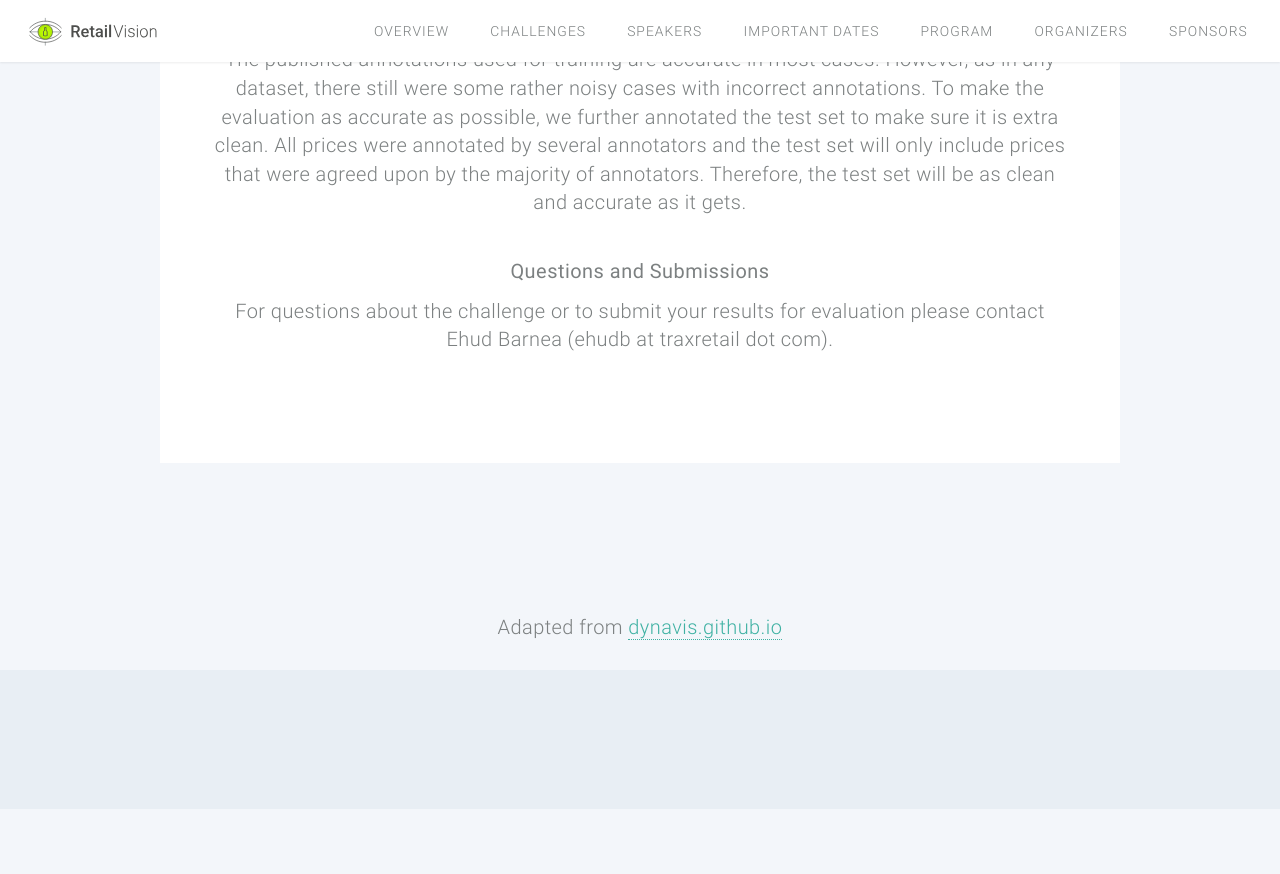
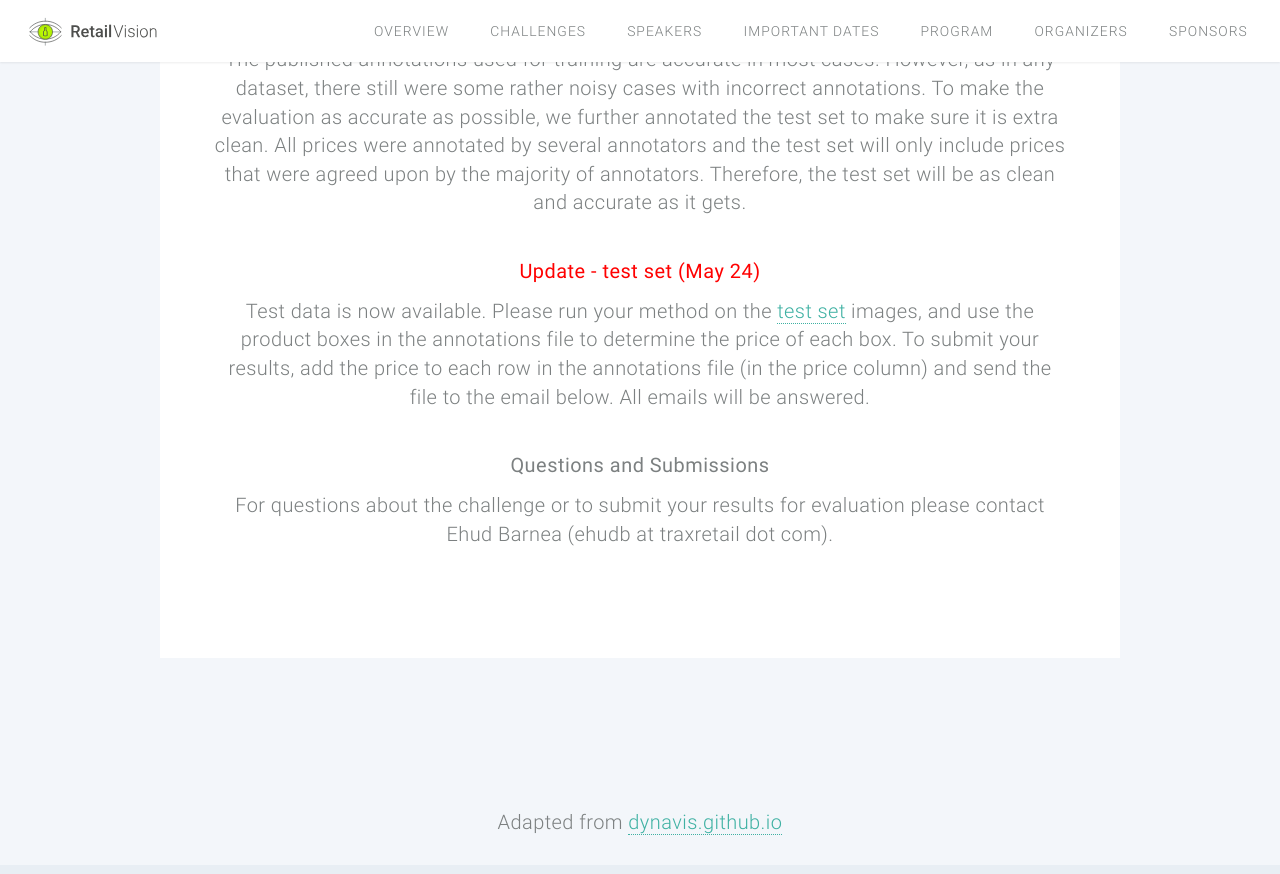
Before and after one commit to retailvisionworkshop/retailvisionworkshop.github.io, a Jekyll site: the page built from pricing_challenge_2021.html, in a window 1280 px wide and 900 px high, scrolled down 3520 px. Shown: the top 874 px of the window. Built offline with Jekyll 4.4.1, drawn with Linux system fonts in a browser that asks for light colours; before the commit the page ends 4329 px from its top, so only the background shows below that.

Commit message:
Update pricing challenge (test set)

```diff
--- a/pricing_challenge_2021.html
+++ b/pricing_challenge_2021.html
@@ -74,6 +74,9 @@ title: Pricing Challenge 2021
                 <p>Please use the evaluation code provided in <a href="https://trax-geometry.s3.amazonaws.com/cvpr_challenge/cvpr2021/eval_code_v1.zip">eval_code_v1.zip</a> to evaluate your results with the training data. The same calculation will be use to evaluate results on the test set. The provided test set will include a set of images and annotations including the coordinates of product boxes, but without the price and the confidence at each box.</p>
                 <p>The published annotations used for training are accurate in most cases. However, as in any dataset, there still were some rather noisy cases with incorrect annotations. To make the evaluation as accurate as possible, we further annotated the test set to make sure it is extra clean. All prices were annotated by several annotators and the test set will only include prices that were agreed upon by the majority of annotators. Therefore, the test set will be as clean and accurate as it gets.</p>
 
+                <h3><font style="color:red">Update - test set (May 24)</font></h3>
+                <p>Test data is now available. Please run your method on the <a href="https://trax-geometry.s3.amazonaws.com/cvpr_challenge/cvpr2021/trax_pricing_dataset_v1_testset.zip">test set</a> images, and use the product boxes in the annotations file to determine the price of each box. To submit your results, add the price to each row in the annotations file (in the price column) and send the file to the email below. All emails will be answered.</p>
+
                 <h3>Questions and Submissions</h3>
                 <p> For questions about the challenge or to submit your results for evaluation please contact Ehud Barnea (ehudb at traxretail dot com).</p>
     </section>
```
